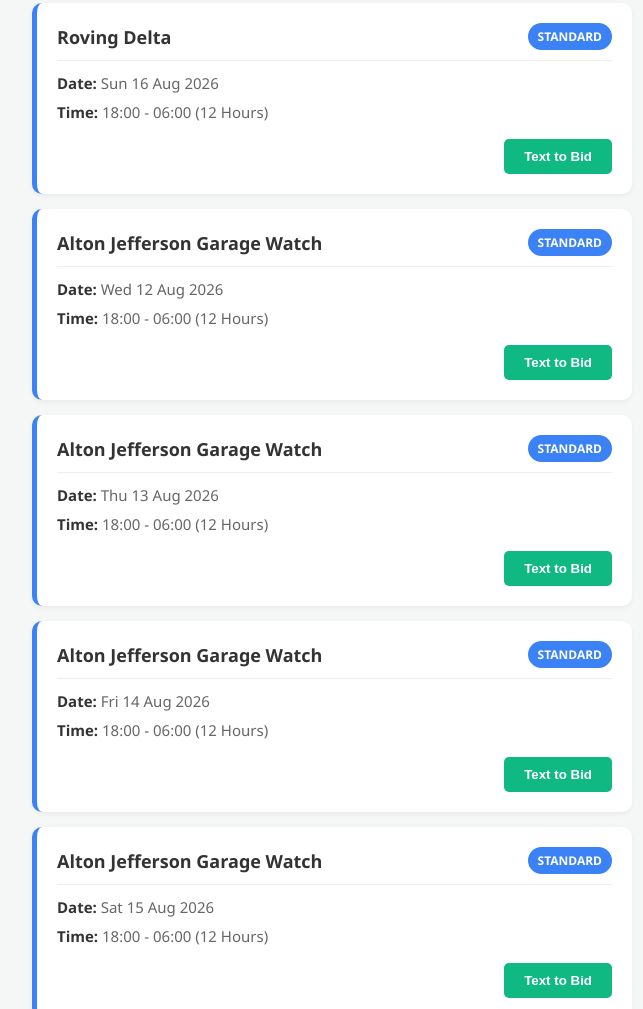
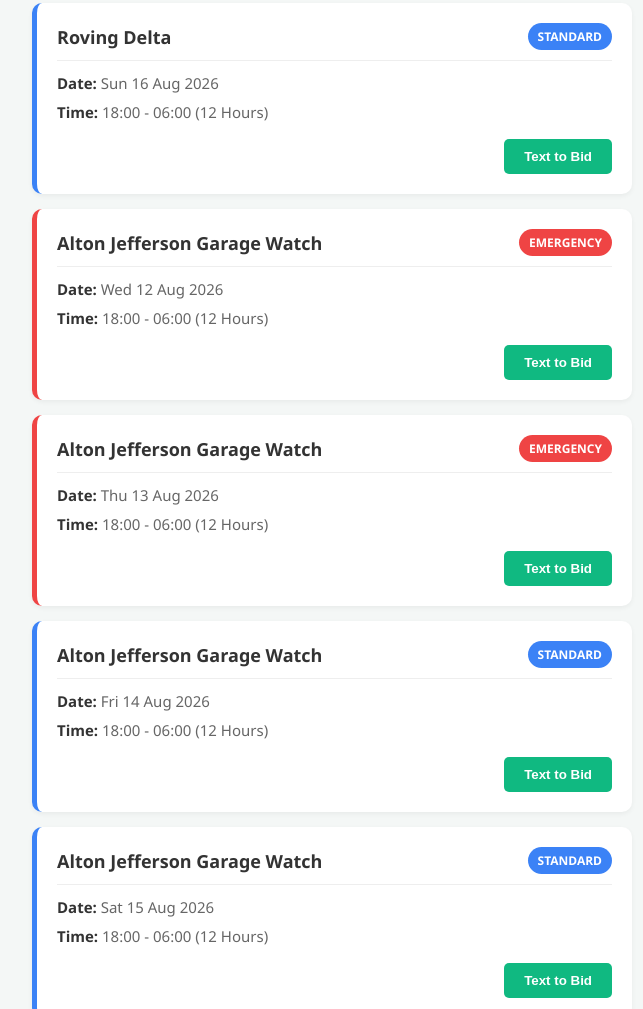
Before and after one commit to byers94/oculus-shift-board, a plain HTML site: page index.html in a window 1280 px wide. Shown: the part 1556-2565 px from the top of the page, without its empty margins (308-951 px from the left). Drawn offline with Linux system fonts and the light colour scheme.

Commit message:
Update index.html

```diff
--- a/index.html
+++ b/index.html
@@ -56,8 +56,8 @@
             { id: "N/A", site: "The Forge - Pool Watch", date: "Sun 16 Aug 2026", time: "12:00 - 20:00", hours: "8 Hours", urgency: "Standard" },
             { id: "N/A", site: "Roving Charlie", date: "Sun 16 Aug 2026", time: "18:00 - 06:00", hours: "12 Hours", urgency: "Standard" },
             { id: "N/A", site: "Roving Delta", date: "Sun 16 Aug 2026", time: "18:00 - 06:00", hours: "12 Hours", urgency: "Standard" },
-            { id: "N/A", site: "Alton Jefferson Garage Watch", date: "Wed 12 Aug 2026", time: "18:00 - 06:00", hours: "12 Hours", urgency: "Standard" },
-            { id: "N/A", site: "Alton Jefferson Garage Watch", date: "Thu 13 Aug 2026", time: "18:00 - 06:00", hours: "12 Hours", urgency: "Standard" },
+            { id: "N/A", site: "Alton Jefferson Garage Watch", date: "Wed 12 Aug 2026", time: "18:00 - 06:00", hours: "12 Hours", urgency: "Emergency" },
+            { id: "N/A", site: "Alton Jefferson Garage Watch", date: "Thu 13 Aug 2026", time: "18:00 - 06:00", hours: "12 Hours", urgency: "Emergency" },
             { id: "N/A", site: "Alton Jefferson Garage Watch", date: "Fri 14 Aug 2026", time: "18:00 - 06:00", hours: "12 Hours", urgency: "Standard" },
             { id: "N/A", site: "Alton Jefferson Garage Watch", date: "Sat 15 Aug 2026", time: "18:00 - 06:00", hours: "12 Hours", urgency: "Standard" },
             { id: "N/A", site: "Alton Jefferson Garage Watch", date: "Sun 16 Aug 2026", time: "18:00 - 06:00", hours: "12 Hours", urgency: "Standard" }
```
